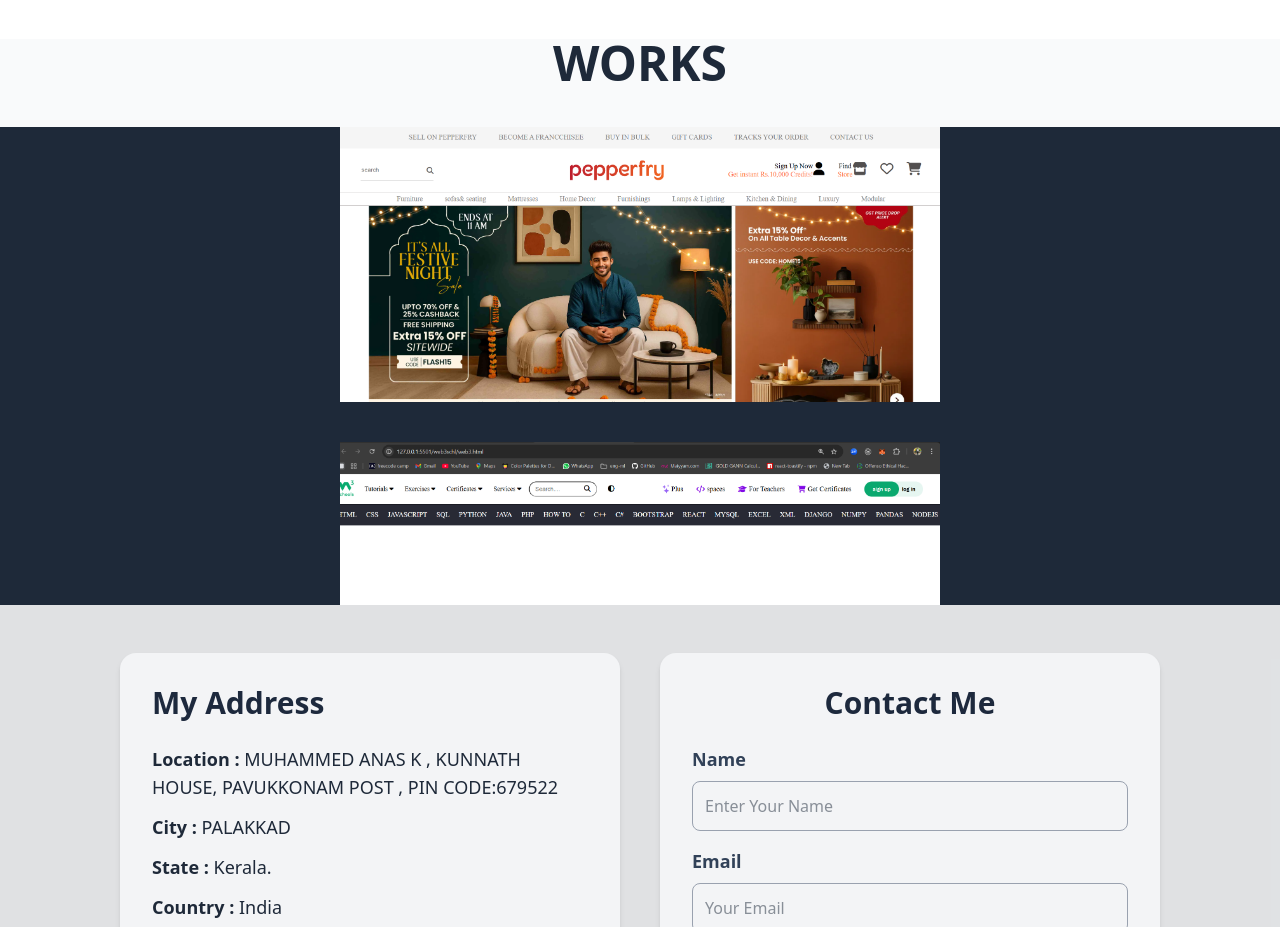
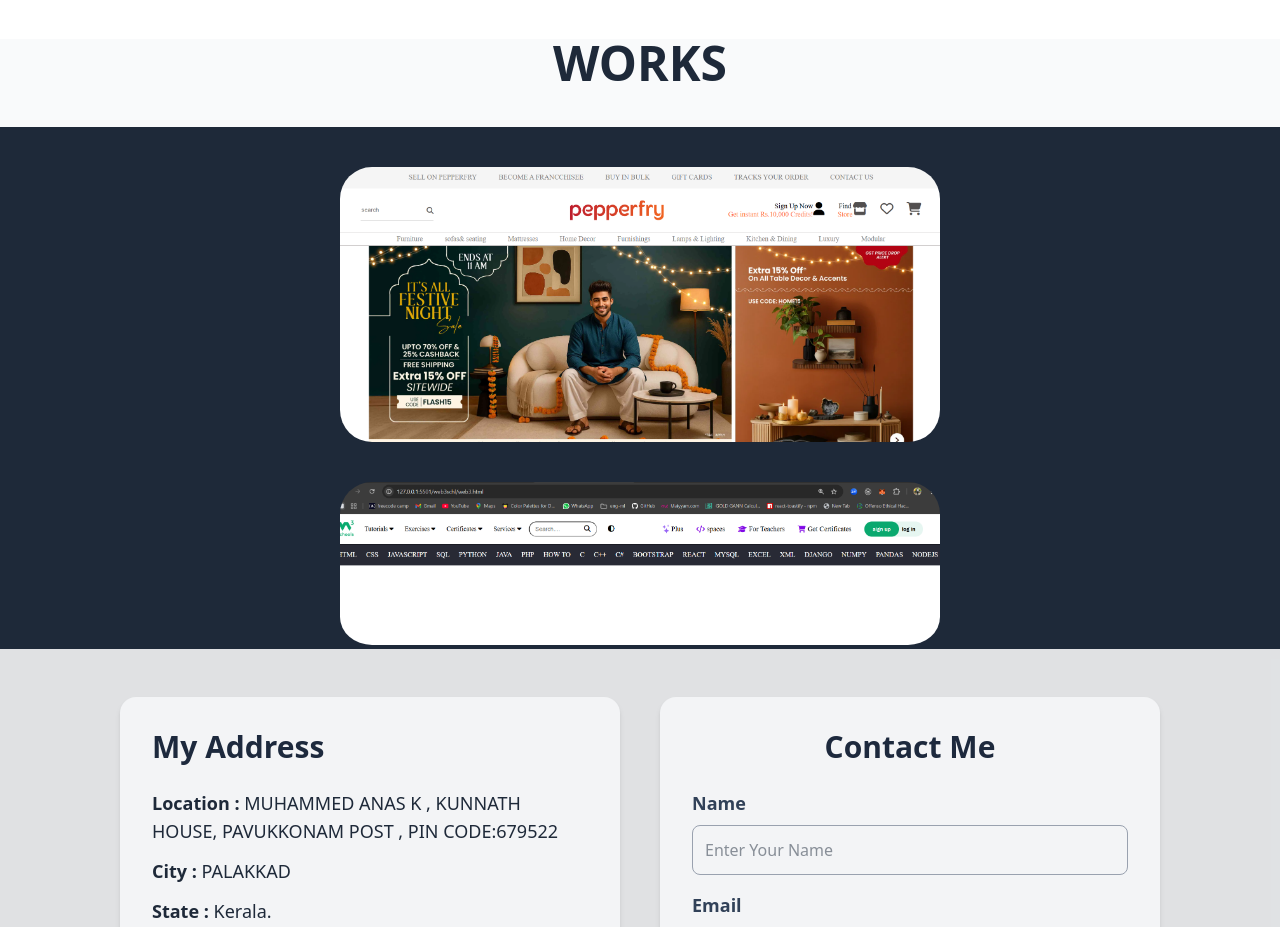
Before and after one commit to Muhammedanas-kunnath/portfoilio, a plain HTML site: page index.html in a window 1280 px wide. Shown: the part 1120-2047 px from the top of the page. Drawn offline with nearby package versions, Linux system fonts and the light colour scheme; files that its build step writes are made by us from their sources.

Commit message:
new update work image rounded

```diff
--- a/index.html
+++ b/index.html
@@ -130,19 +130,19 @@
     </div>
     <!-- workkkkk section..... -->
     <section
-      class="bg-gray-800 flex flex-col items-center justify-center  gap-10"
+      class="bg-gray-800 flex flex-col items-center justify-center pt-10  gap-10"
     >
       <img
         src="./projects screnshort/Screenshot 2025-11-12 192852.png"
         alt="First Image"
-        class="w-150 h-auto hover:scale-110 duration-900 ease-in"
+        class="w-150 h-auto hover:scale-110 duration-900 ease-in rounded-4xl"
       />
 
       <!-- Image 2 -->
       <img
         src="./projects screnshort/Screenshot 2025-11-12 180009.png"
         alt="Second Image"
-        class="w-150 h-auto hover:scale-110 duration-900 ease-in"
+        class="pb-1 w-150 h-auto hover:scale-110 duration-900 ease-in rounded-4xl 0 "
       />
     </section>
     <!-- form,,,,,,,,,,,,,,,, -->
```
Also changed, not shown: footer img/instagram images.jpg (added), footer img/instzaimages.jpg (added), footer img/png-clipart-instagram-logo-icon-others-text-photography.png (added).
